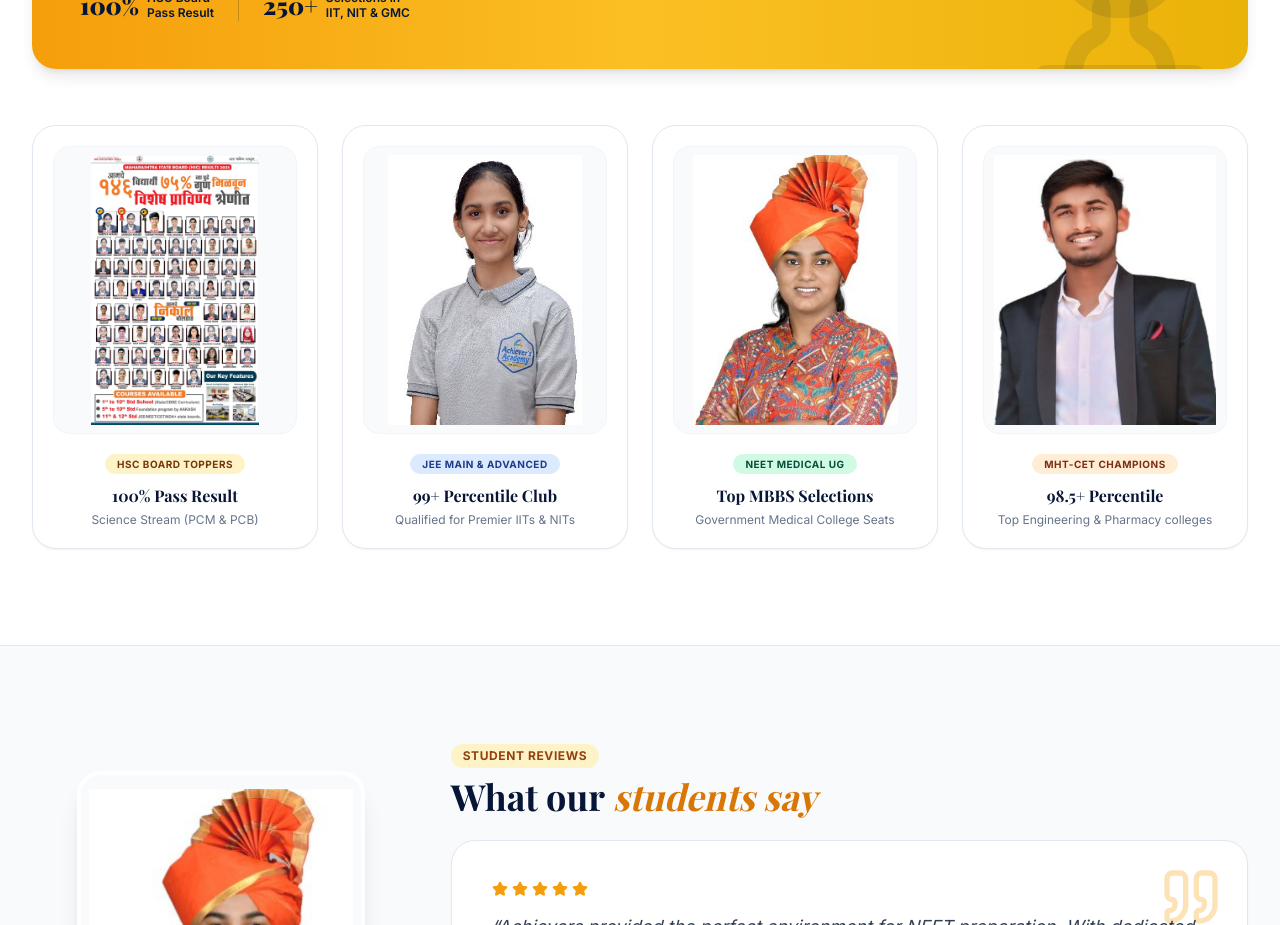
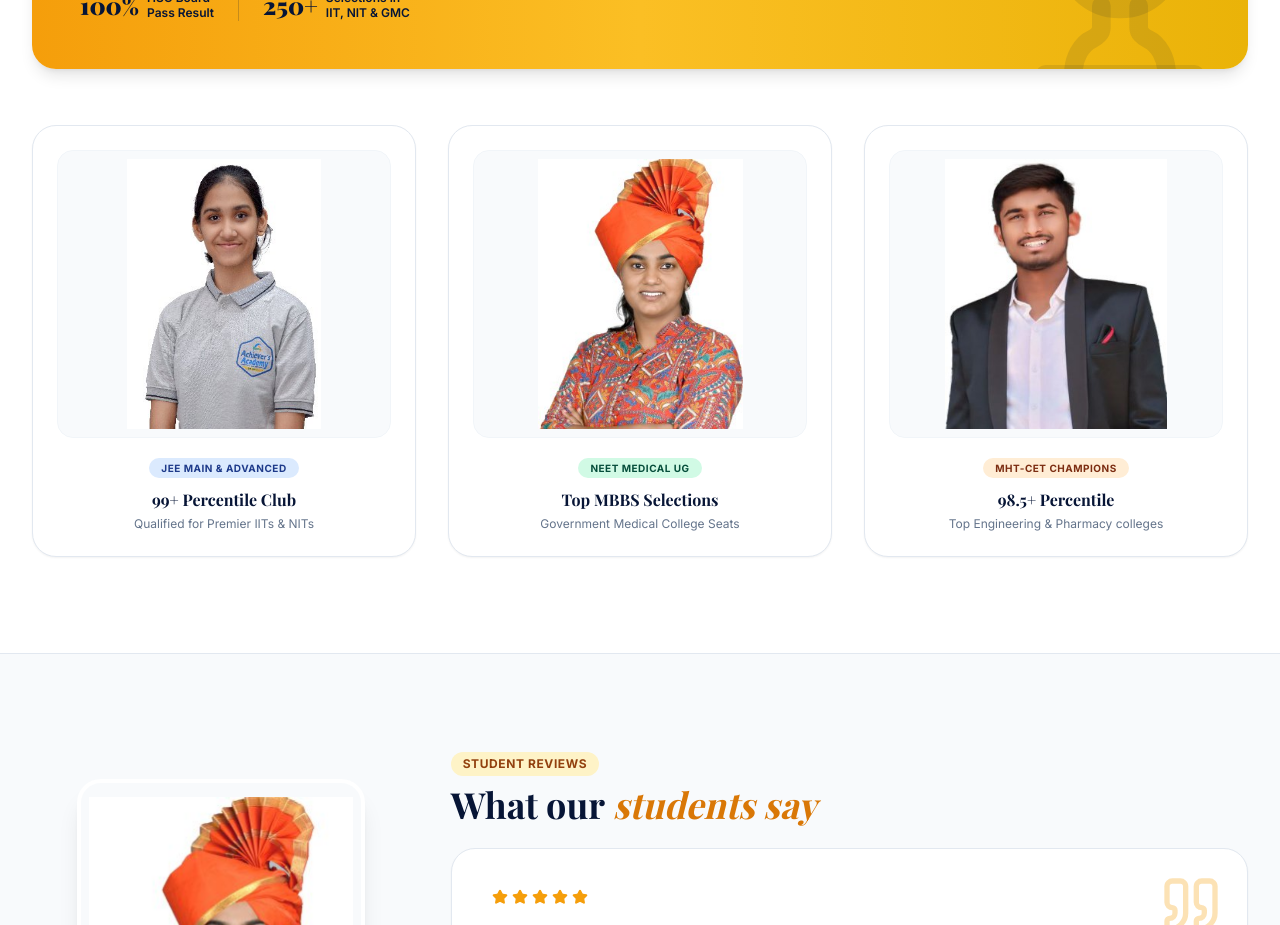
Before and after one commit to Ajay8x/Achievers_Academy, a Next.js app: page / in a window 1280 px wide. Shown: the part 4960-5885 px from the top of the page. Built offline with nearby package versions, Linux system fonts and the light colour scheme; a web font is replaced by a local one.

Commit message:
your commit message

```diff
--- a/src/app/page.tsx
+++ b/src/app/page.tsx
@@ -841,27 +841,11 @@ export default function HomePage() {
             </div>
           </div>
 
-          {/* 4 Topper Result Cards with Full Face Framing */}
-          <div className="grid grid-cols-1 md:grid-cols-2 lg:grid-cols-4 gap-6">
+          {/* 3 Topper Result Cards with Full Face Framing */}
+          <div className="grid grid-cols-1 md:grid-cols-3 gap-8">
 
-            {/* Card 1: HSC Board */}
-            <div className="bg-white rounded-3xl overflow-hidden border border-slate-200 p-5 text-center shadow-sm hover:shadow-md transition">
-              <div className="h-64 sm:h-72 rounded-2xl overflow-hidden mb-4 bg-slate-50 border border-slate-100 p-2 flex items-center justify-center">
-                <img
-                  src="/images/static_result_HSC.jpeg"
-                  alt="HSC Results - Achievers Academy"
-                  className="w-full h-full object-contain"
-                />
-              </div>
-              <span className="text-[10px] font-bold uppercase tracking-wider bg-amber-100 text-amber-900 px-3 py-1 rounded-full">
-                HSC Board Toppers
-              </span>
-              <h4 className="font-bold text-navy-950 mt-2.5 text-base font-serif">100% Pass Result</h4>
-              <p className="text-xs text-slate-500 mt-1">Science Stream (PCM &amp; PCB)</p>
-            </div>
-
-            {/* Card 2: JEE Main */}
-            <div className="bg-white rounded-3xl overflow-hidden border border-slate-200 p-5 text-center shadow-sm hover:shadow-md transition">
+            {/* Card 1: JEE Main */}
+            <div className="bg-white rounded-3xl overflow-hidden border border-slate-200 p-6 text-center shadow-sm hover:shadow-md transition">
               <div className="h-64 sm:h-72 rounded-2xl overflow-hidden mb-4 bg-slate-50 border border-slate-100 p-2 flex items-center justify-center">
                 <img
                   src="/images/static_result_student1.jpg"
@@ -876,8 +860,8 @@ export default function HomePage() {
               <p className="text-xs text-slate-500 mt-1">Qualified for Premier IITs &amp; NITs</p>
             </div>
 
-            {/* Card 3: NEET */}
-            <div className="bg-white rounded-3xl overflow-hidden border border-slate-200 p-5 text-center shadow-sm hover:shadow-md transition">
+            {/* Card 2: NEET */}
+            <div className="bg-white rounded-3xl overflow-hidden border border-slate-200 p-6 text-center shadow-sm hover:shadow-md transition">
               <div className="h-64 sm:h-72 rounded-2xl overflow-hidden mb-4 bg-slate-50 border border-slate-100 p-2 flex items-center justify-center">
                 <img
                   src="/images/static_result_student5.jpg"
@@ -892,8 +876,8 @@ export default function HomePage() {
               <p className="text-xs text-slate-500 mt-1">Government Medical College Seats</p>
             </div>
 
-            {/* Card 4: MHT-CET */}
-            <div className="bg-white rounded-3xl overflow-hidden border border-slate-200 p-5 text-center shadow-sm hover:shadow-md transition">
+            {/* Card 3: MHT-CET */}
+            <div className="bg-white rounded-3xl overflow-hidden border border-slate-200 p-6 text-center shadow-sm hover:shadow-md transition">
               <div className="h-64 sm:h-72 rounded-2xl overflow-hidden mb-4 bg-slate-50 border border-slate-100 p-2 flex items-center justify-center">
                 <img
                   src="/images/static_result_student7.jpg"
```
